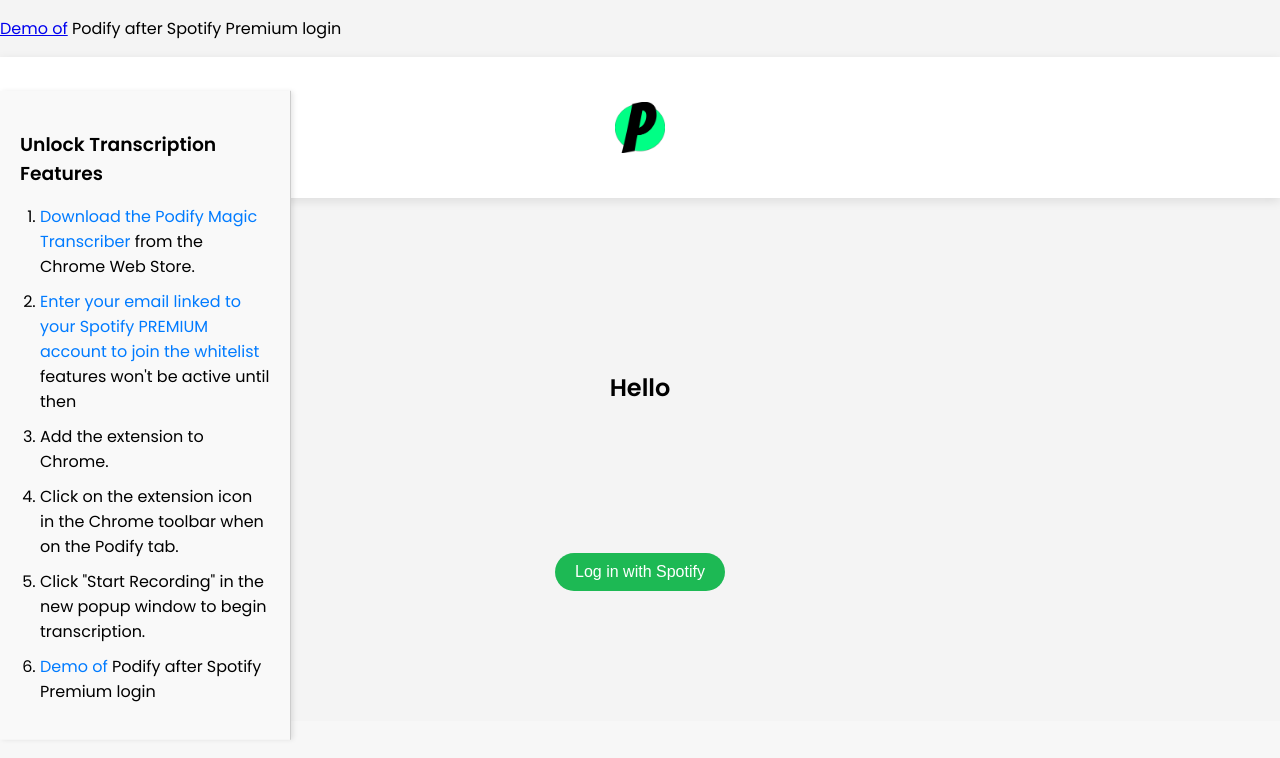
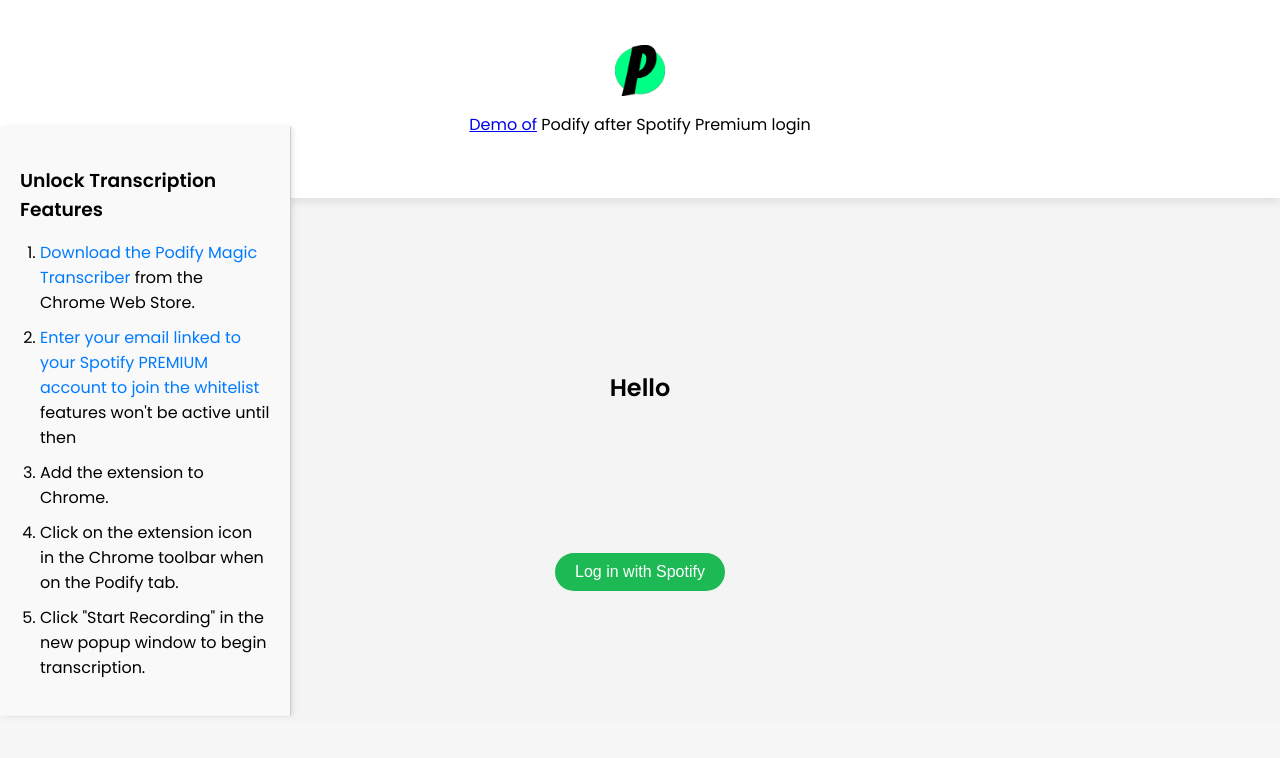
Before and after one commit to harivmasoor/Podify, a website built with webpack: page index.html in a window 1280 px wide. Shown: the top 758 px of the page. Built offline with nearby package versions, Linux system fonts and the light colour scheme; no server answers; files whose address does not match are found by name.

Commit message:
updated Demo

```diff
--- a/index.html
+++ b/index.html
@@ -18,12 +18,12 @@
 
     <script src="https://sdk.scdn.co/spotify-player.js"></script>
     <title>Podify</title>
-    <p><a href="https://vimeo.com/862475153" target="_blank" rel="noopener noreferrer">Demo of</a> Podify after Spotify Premium login<p>
 </head>
 
 <body>
     <header>
         <img src="assets/podify.png" alt="Podify Logo" id="logo" />
+        <p><a href="https://vimeo.com/862475153" target="_blank" rel="noopener noreferrer">Demo of</a> Podify after Spotify Premium login<p>
     </header>
     <div id="extensionInstructions">
         <h3>Unlock Transcription Features</h3>
@@ -33,7 +33,6 @@
             <li>Add the extension to Chrome.</li>
             <li>Click on the extension icon in the Chrome toolbar when on the Podify tab.</li>
             <li>Click "Start Recording" in the new popup window to begin transcription.</li>
-            <li><a href="https://vimeo.com/862475153" target="_blank" rel="noopener noreferrer">Demo of</a> Podify after Spotify Premium login</li>
         </ol>
     </div>
 
```
